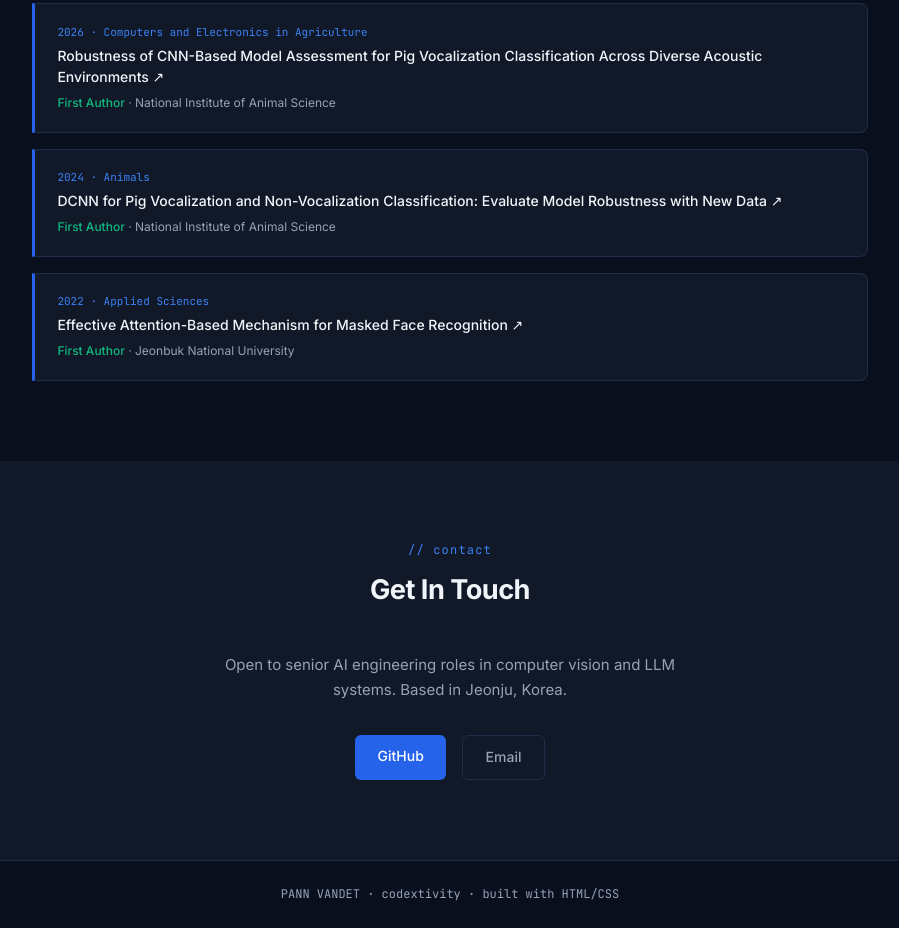
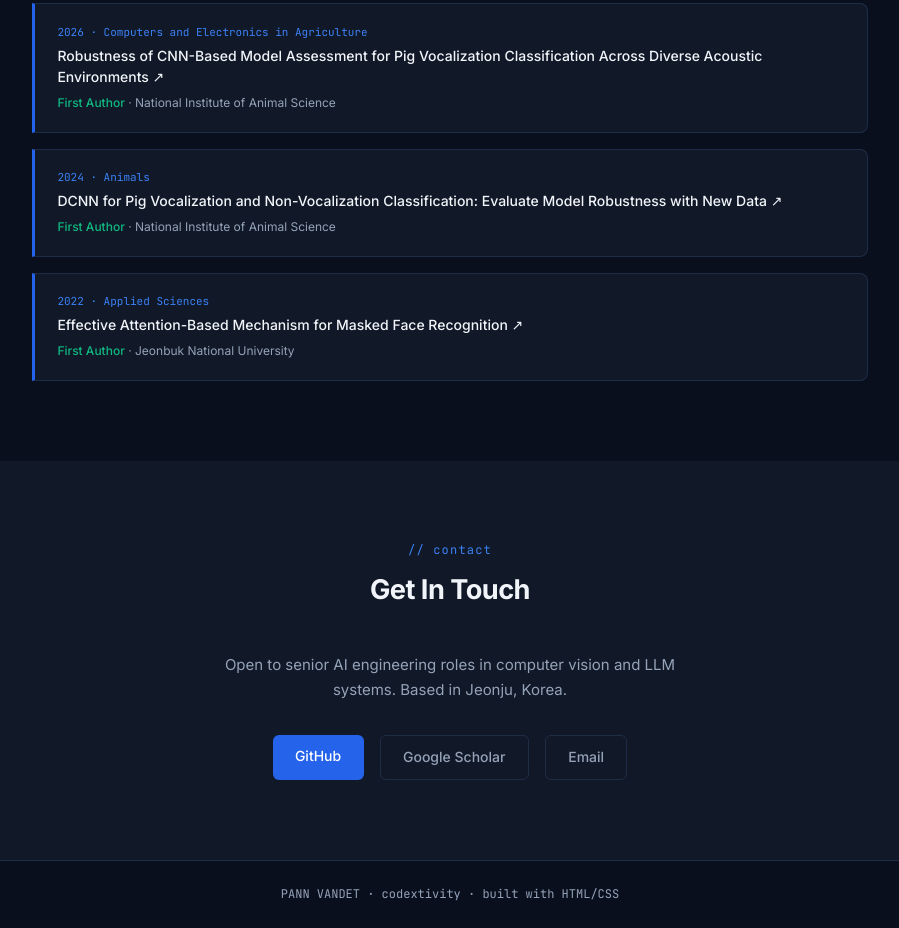
Before and after one commit to codextivity/codextivity.github.io, a plain HTML site: page index.html in a window 1280 px wide. Shown: the part 3838-4766 px from the top of the page, without its empty margins (190-1089 px from the left). Drawn offline with Linux system fonts and the light colour scheme.

Commit message:
Add Google Scholar link to contact section

```diff
--- a/index.html
+++ b/index.html
@@ -836,6 +836,10 @@
     </p>
     <div class="contact-links">
       <a href="https://github.com/codextivity" target="_blank" class="btn-primary">GitHub</a>
+      <a href="https://scholar.google.com/citations?user=ABTZd3kAAAAJ"
+         target="_blank" class="btn-ghost">
+        Google Scholar
+      </a>
       <a href="mailto:pvd.vandet@gmail.com" class="btn-ghost">Email</a>
     </div>
   </div>
```
